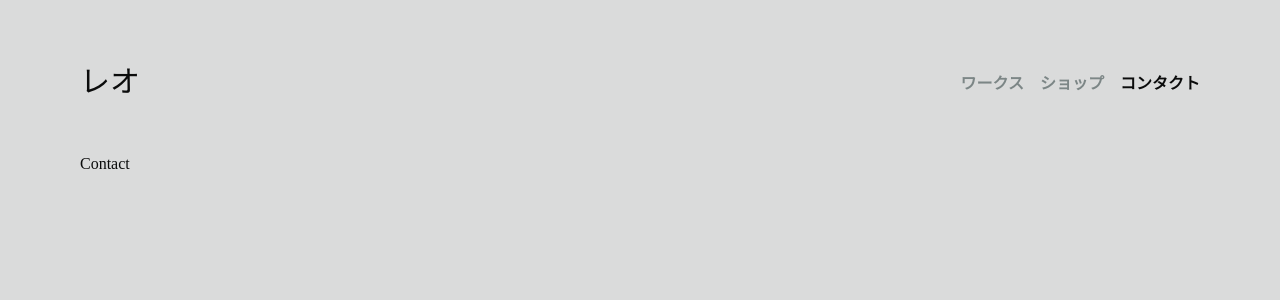
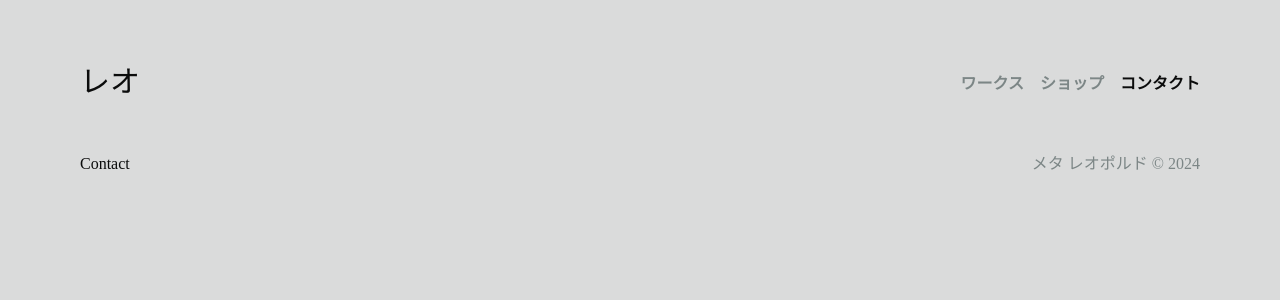
Before and after one commit to Drungor/Photo-website, a Next.js app: page /contact in a window 1280 px wide. Shown: the top 300 px of the page. Built offline with nearby package versions, Linux system fonts and the light colour scheme.

Commit message:
implemented footer

```diff
--- /dev/null
+++ b/src/app/Components/Footer.tsx
@@ -0,0 +1,14 @@
+interface FooterProps {
+}
+
+const Footer: React.FC<FooterProps> = ({ }) => {
+return (
+    <footer className="relative">
+        <div className="absolute bottom-0 right-0 text-secondary font-medium">
+            <p><a href="https://leomtr.com/">メタ レオポルド </a>© 2024 </p>
+        </div>
+    </footer>
+);
+}
+
+export default Footer;
--- a/src/app/layout.tsx
+++ b/src/app/layout.tsx
@@ -3,6 +3,7 @@ import "./globals.css";
 import { Noto_Sans_JP } from 'next/font/google'
 import clsx from 'clsx'
 import Header from "./Components/Header";
+import Footer from "./Components/Footer";
 
 const notoSansJP = Noto_Sans_JP({
   subsets: ['latin'],
@@ -33,6 +34,7 @@ export default function RootLayout({
       <body className=" mx-20">
       <Header />
         {children}
+        <Footer />
       </body>
     </html>
   );
```
